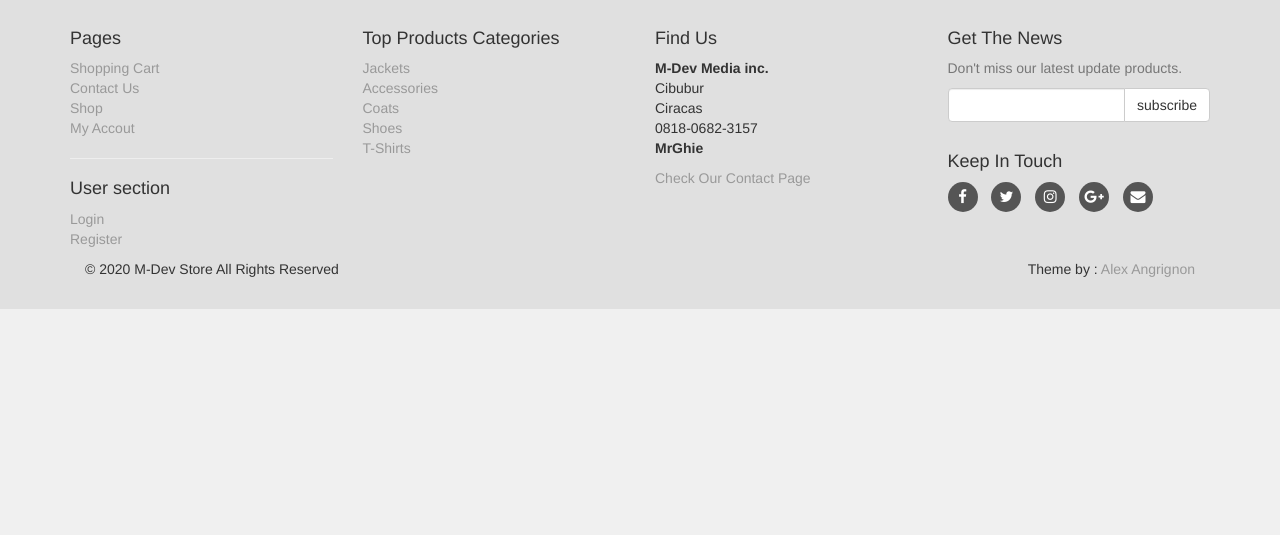
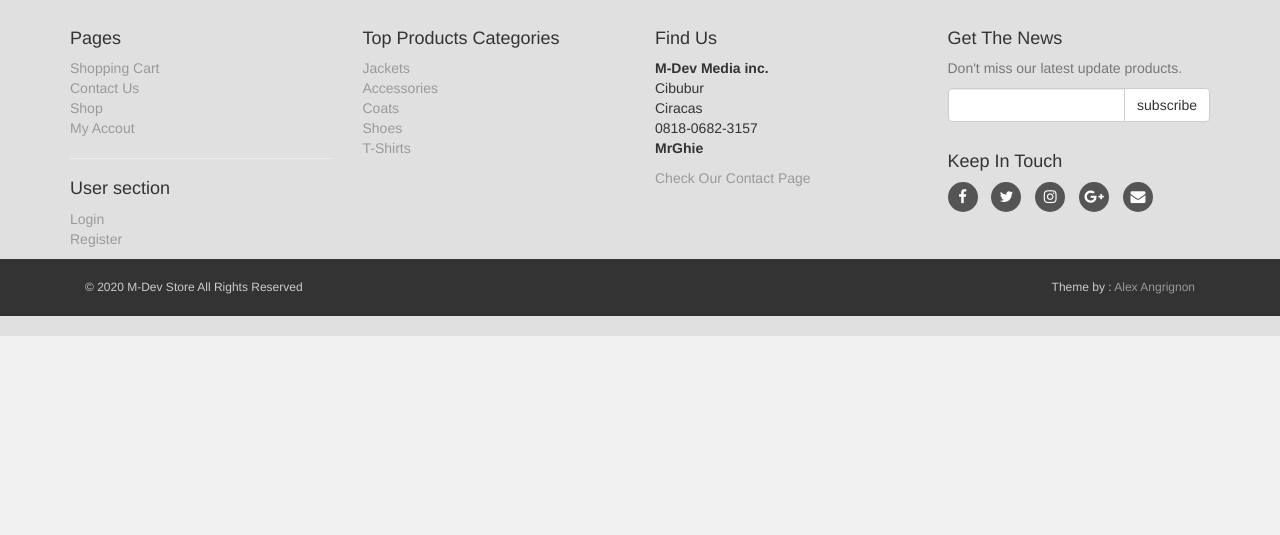
Before and after one commit to alexangria1992/PHP-Commerce, a PHP site: page /shop.php in a window 1280 px wide. Shown: the part 1414-1949 px from the top of the page. Before the commit the page ends 1723 px from the top, so only its background shows below. Run offline with PHP 8.4, Linux system fonts and the light colour scheme.

Commit message:
Fixed Copyright

```diff
--- a/includes/footer.php
+++ b/includes/footer.php
@@ -72,9 +72,9 @@
     </div>
 </div>
 
-<div class="copyright">
+<div id="copyright">
     <div class="container">
-        <div class="col-sm-6">
+        <div class="col-md-6">
             <p class="pull-left">&copy; 2020 M-Dev Store All Rights Reserved</p>
         </div>
         <div class="col-md-6">
```
